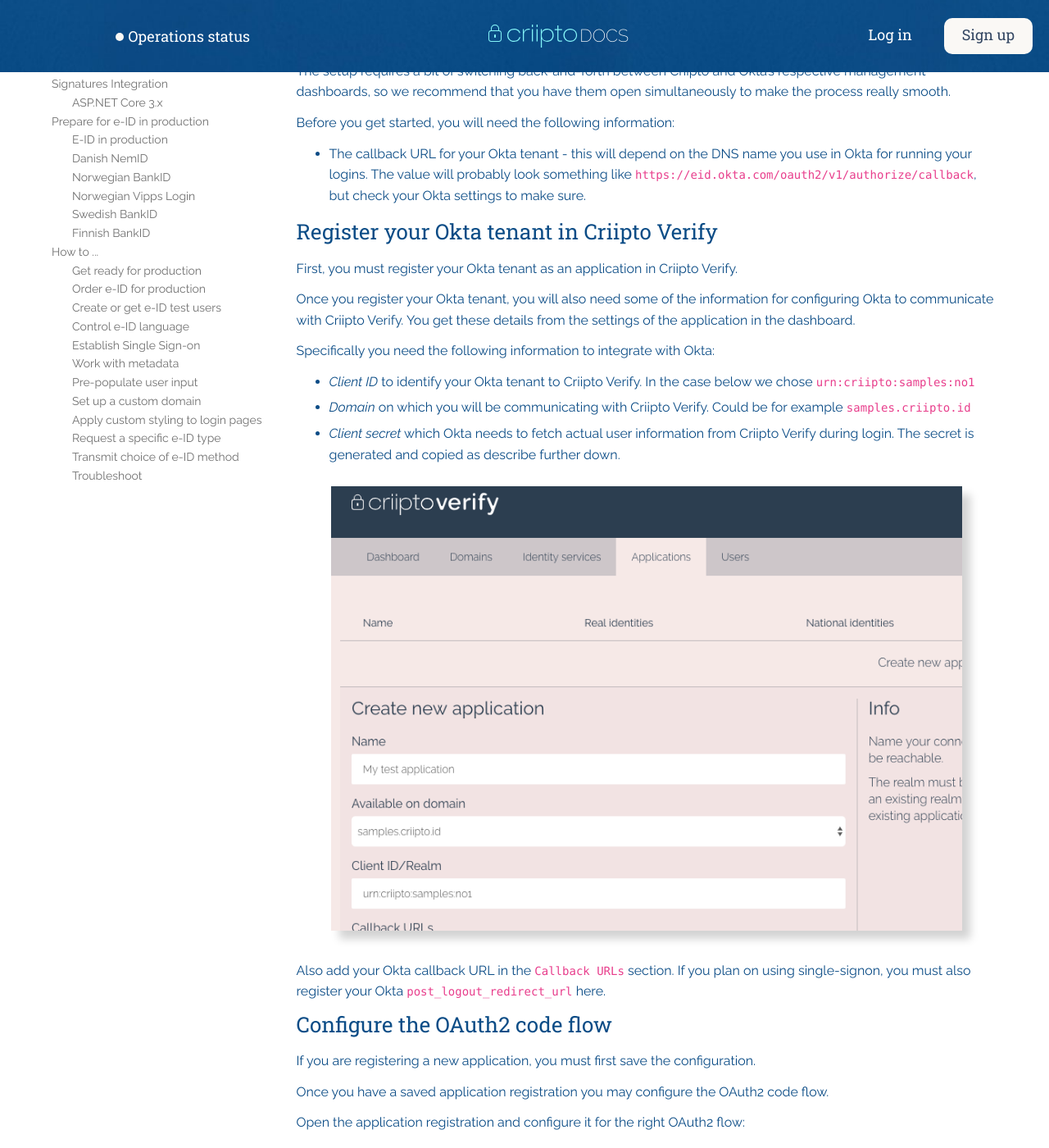
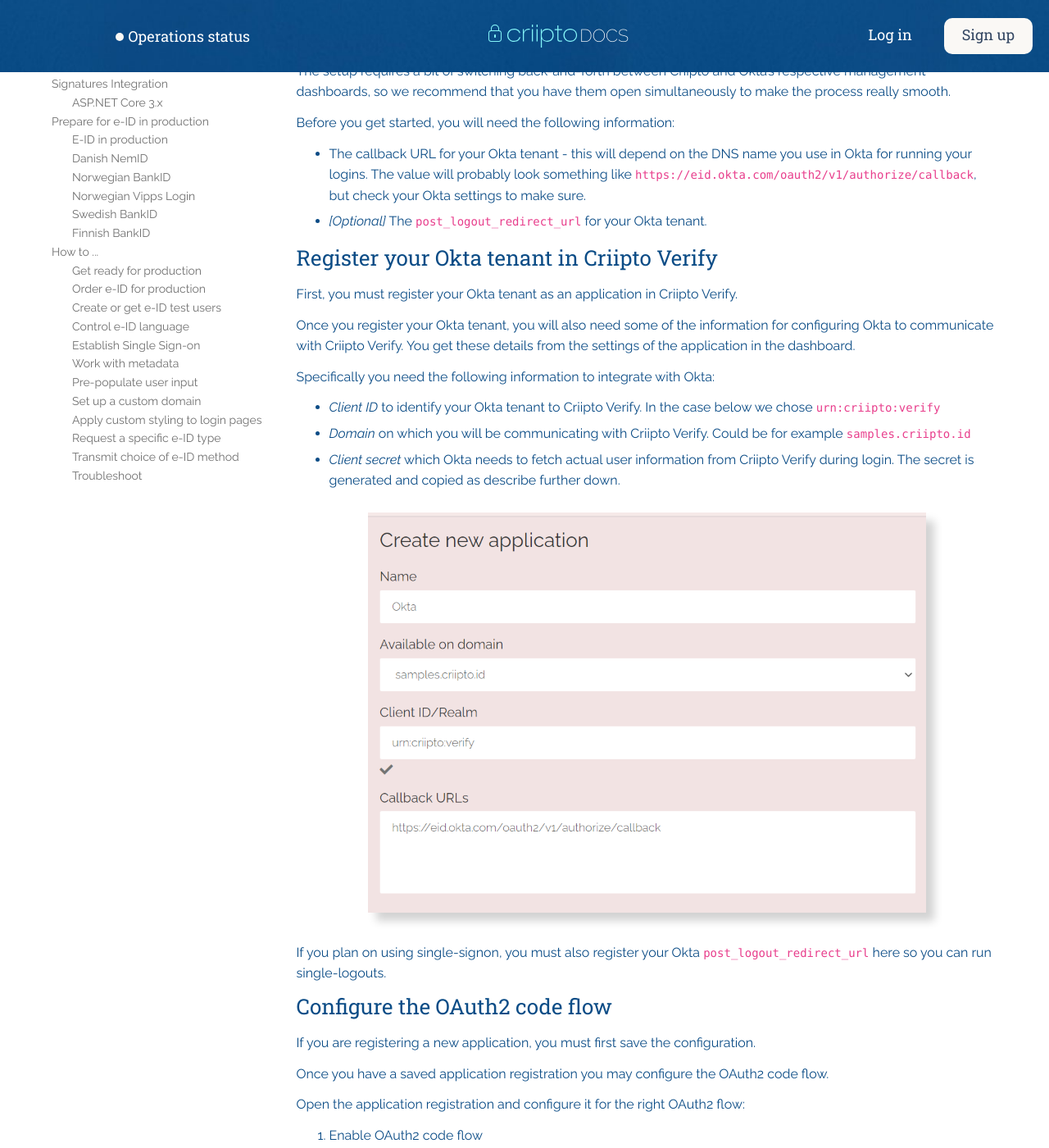
Before and after one commit to criipto/docs-old, a Jekyll site: the page built from authentication/okta.md, in a window 1280 px wide and 1400 px high, scrolled down 453 px. Shown: the whole window at 82% size. Built offline with Jekyll 4.4.1, drawn with Linux system fonts in a browser that asks for light colours; some web fonts are replaced; some of the changed text lies outside the part shown.

Commit message:
Added Okta-specific app-registration screenshot and corrected the
referenced client_id accordingly.

```diff
--- a/authentication/okta.md
+++ b/authentication/okta.md
@@ -21,6 +21,7 @@
 
 Before you get started, you will need the following information:
 - The callback URL for your Okta tenant - this will depend on the DNS name you use in Okta for running your logins. The value will probably look something like `https://eid.okta.com/oauth2/v1/authorize/callback`, but check your Okta settings to make sure.
+- _[Optional]_ The `post_logout_redirect_url` for your Okta tenant.
 
 <a name="register"></a>
 
@@ -32,14 +33,14 @@
 
 Specifically you need the following information to integrate with Okta:
 
-- _Client ID_ to identify your Okta tenant to Criipto Verify. In the case below we chose `urn:criipto:samples:no1`
+- _Client ID_ to identify your Okta tenant to Criipto Verify. In the case below we chose `urn:criipto:verify`
 - _Domain_ on which you will be communicating with Criipto Verify. Could be for example `samples.criipto.id`
 - _Client secret_ which Okta needs to fetch actual user information from Criipto Verify during login.
 The secret is generated and copied as describe further down.
 
-![Register App](/images/register-app.png)
+![Register App](/images/okta-register-application.png)
 
-Also add your Okta callback URL in the `Callback URLs` section. If you plan on using single-signon, you must also register your Okta `post_logout_redirect_url` here.
+If you plan on using single-signon, you must also register your Okta `post_logout_redirect_url` here so you can run single-logouts.
 
 <a name="enable"></a>
 
@@ -63,7 +64,7 @@
 ![Example identity provider](/images/okta-example-identityprovider-settings.png)
 
 Given the values above, you must add
-1. _Client ID_: `unr:criipto:samples:no1`
+1. _Client ID_: `urn:criipto:verify`
 2. _Client Secret_: The secret generated for you by Criipto Verify during the `OAuth code flow` setup
 3. _Scopes_: `openid` will suffice
 4. _Issuer_: `https://samples.criipto.id`
```
Also changed, not shown: images/okta-register-application.png (added).
